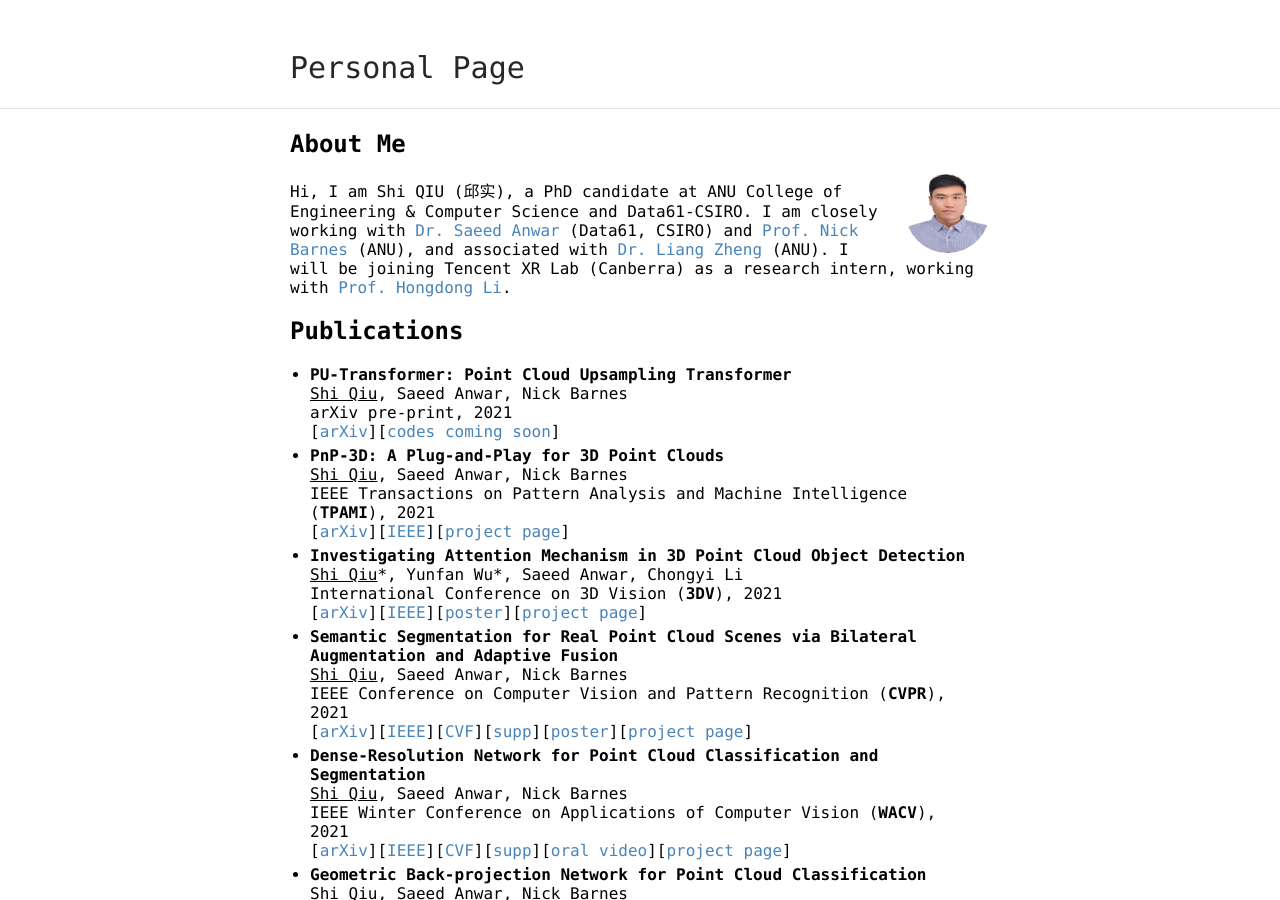
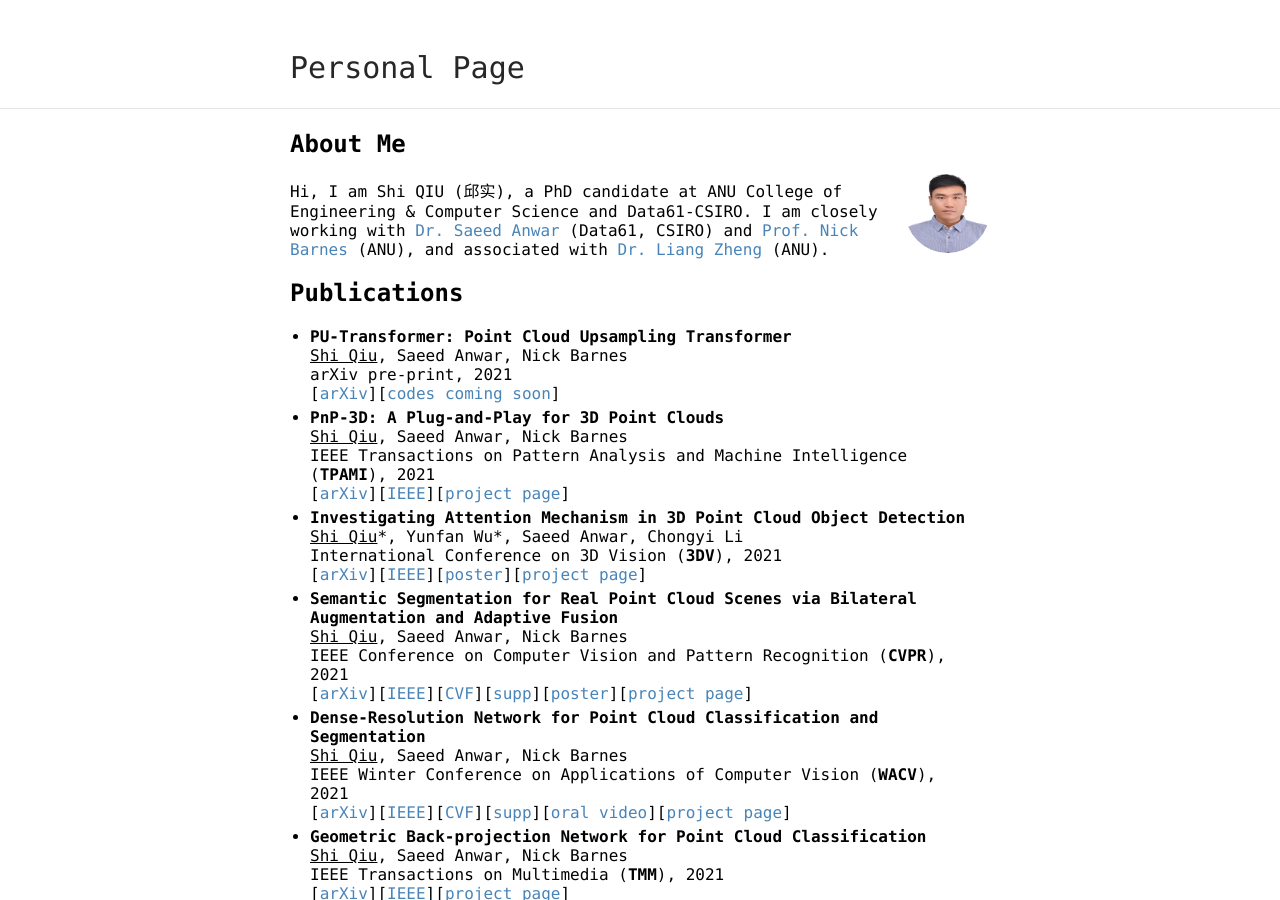
Before and after one commit to ShiQiu0419/ShiQiu0419.github.io, a Jekyll site: the page built from index.md, in a window 1280 px wide and 900 px high. Built offline with Jekyll 4.4.1, drawn with Linux system fonts in a browser that asks for light colours; our own code applies the rules of GitHub Pages for plain Markdown files.

Commit message:
Update index.md

```diff
--- a/index.md
+++ b/index.md
@@ -5,7 +5,7 @@
 ## About Me
 <img class="profile-picture" src="me.jpg">
 
-Hi, I am Shi QIU (邱实), a PhD candidate at ANU College of Engineering & Computer Science and Data61-CSIRO. I am closely working with [Dr. Saeed Anwar](https://saeed-anwar.github.io/) (Data61, CSIRO) and [Prof. Nick Barnes](http://users.cecs.anu.edu.au/~nmb/) (ANU), and associated with [Dr. Liang Zheng](https://zheng-lab.cecs.anu.edu.au/index.html) (ANU). I will be joining Tencent XR Lab (Canberra) as a research intern, working with [Prof. Hongdong Li](http://users.cecs.anu.edu.au/~hongdong/).
+Hi, I am Shi QIU (邱实), a PhD candidate at ANU College of Engineering & Computer Science and Data61-CSIRO. I am closely working with [Dr. Saeed Anwar](https://saeed-anwar.github.io/) (Data61, CSIRO) and [Prof. Nick Barnes](http://users.cecs.anu.edu.au/~nmb/) (ANU), and associated with [Dr. Liang Zheng](https://zheng-lab.cecs.anu.edu.au/index.html) (ANU).
 
 ## Publications
 * **PU-Transformer: Point Cloud Upsampling Transformer**
```
